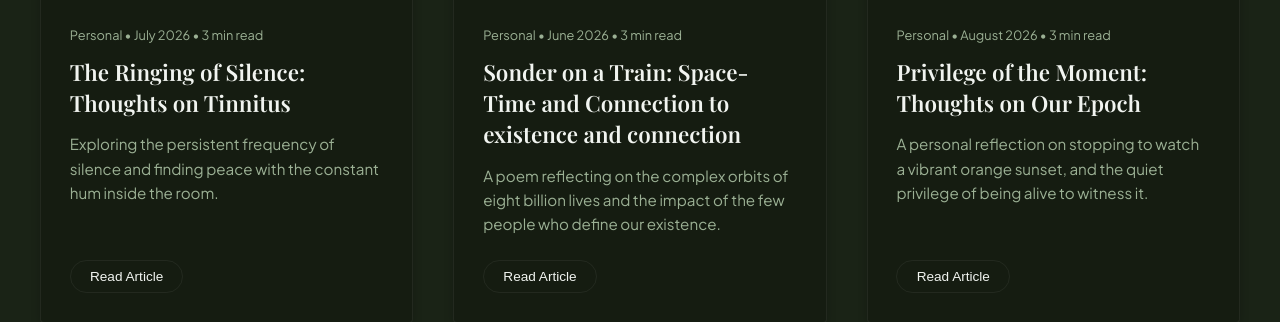
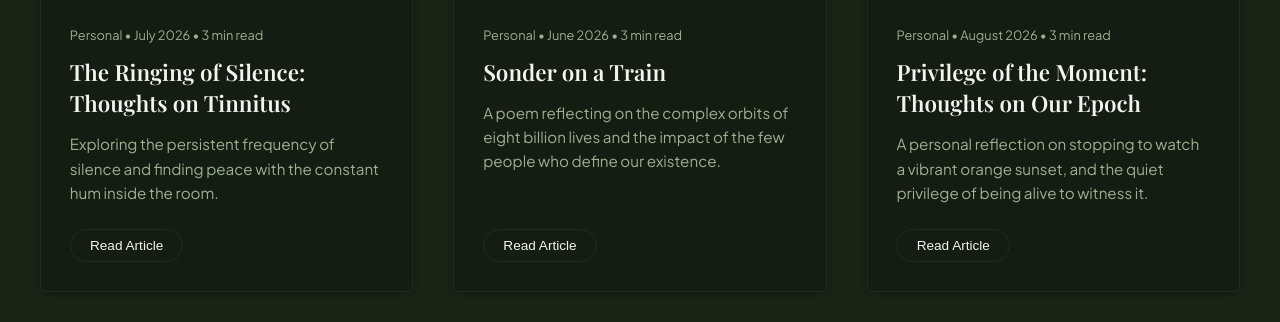
Before and after one commit to Kareyul/Kareyul, a website: page blog.html in a window 1280 px wide. Shown: the part 1518-1840 px from the top of the page. Drawn offline with nearby package versions, Linux system fonts and the light colour scheme; a web font is replaced by a local one.

Commit message:
Shorten train blog title

```diff
--- a/blog.html
+++ b/blog.html
@@ -101,7 +101,7 @@
                         </div>
                         <div class="blog-content">
                             <span class="blog-meta">Personal • June 2026 • 3 min read</span>
-                            <h3>Sonder on a Train: Space-Time and Connection to existence and connection</h3>
+                            <h3>Sonder on a Train</h3>
                             <p class="excerpt">A poem reflecting on the complex orbits of eight billion lives and the impact of the few people who define our existence.</p>
                             <button class="blog-btn" onclick="openBlogModal('train-post')">Read Article</button>
                         </div>
--- a/script.js
+++ b/script.js
@@ -416,7 +416,7 @@ const blogPosts = {
         `
     },
     'train-post': {
-        title: "Sonder on a Train: Space-Time and Connection to existence and connection",
+        title: "Sonder on a Train",
         meta: "Personal • June 2026 • 3 min read",
         img: "https://lh3.googleusercontent.com/d/1atFJEVCO1X9yINlAr6d56PVAfPtbhxFO",
         content: `
```
